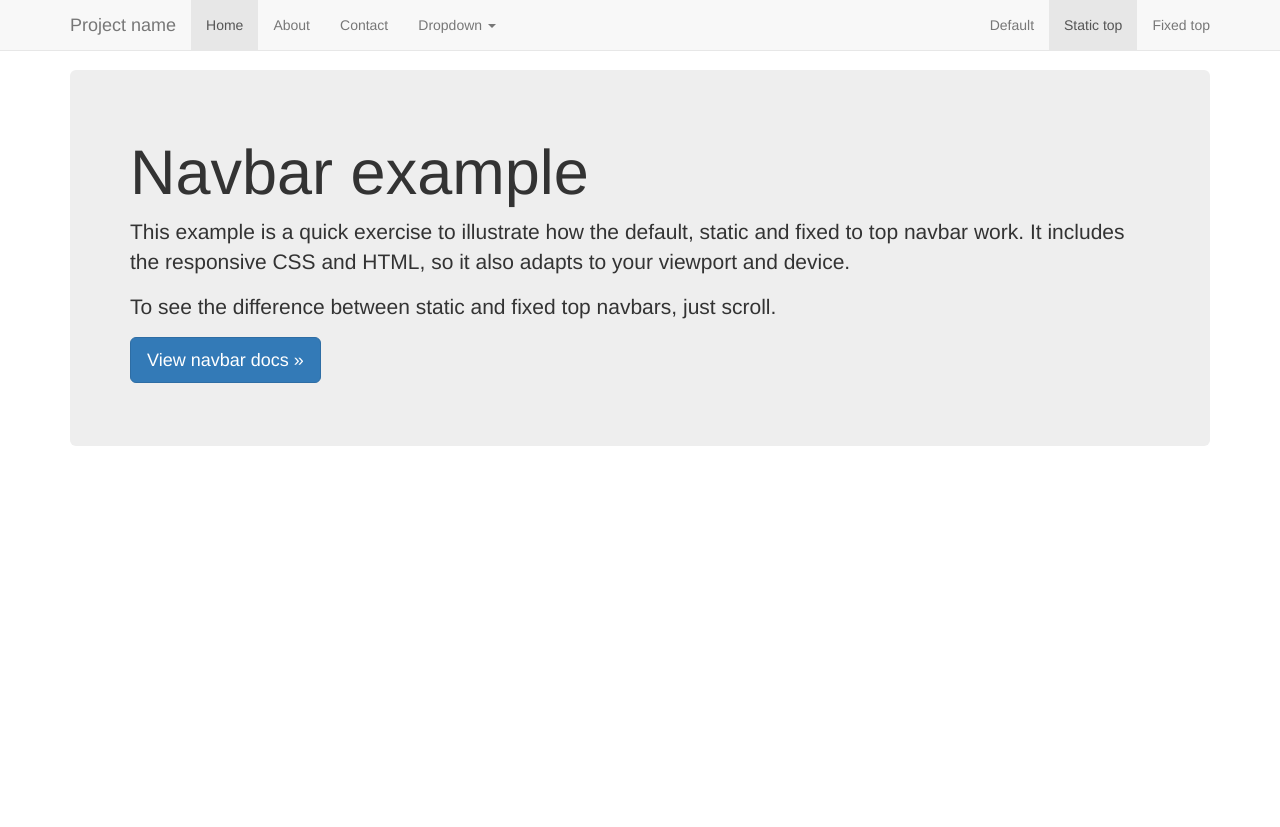
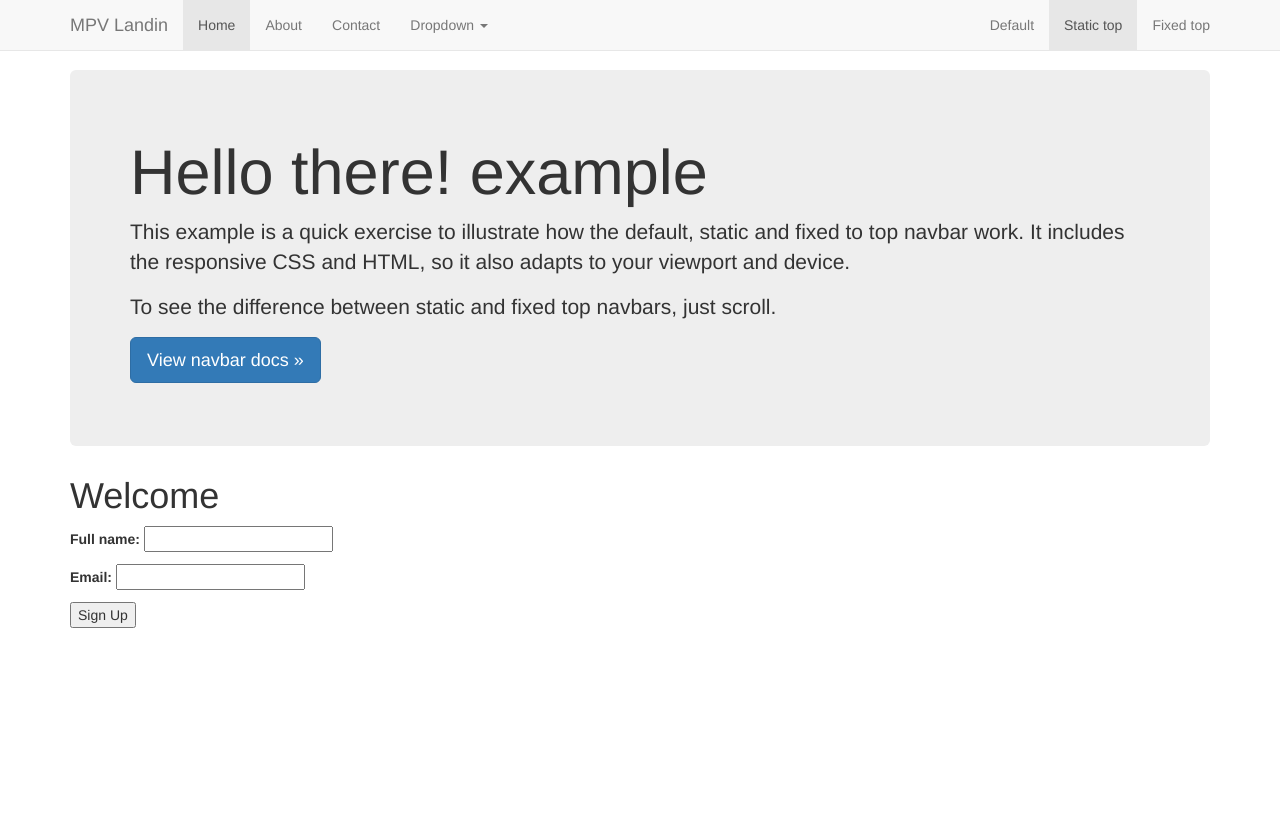
Before and after one commit to raeisi/tryDjango, a Django app: page / in a window 1280 px wide. Shown: the top 827 px of the page. Run offline with Django 3.2, Linux system fonts and the light colour scheme; some libraries are stand-ins or nearby versions.

Commit message:
templates inheritance end of movie 20

```diff
--- a/src/newsletter/views.py
+++ b/src/newsletter/views.py
@@ -30,7 +30,7 @@ def home(request):
 		}
 
 
-	return render(request, "base.html", context)
+	return render(request, "home.html", context)
 
 def contact(request):
 	form = ContactForm(request.POST or None)
--- a/src/templates/base.html
+++ b/src/templates/base.html
@@ -11,92 +11,36 @@
     <meta name="author" content="">
     <link rel="icon" href="../../favicon.ico">
 
-    <title>Static Top Navbar Example for Bootstrap</title>
+    <title>{% block head_title %}MPV Landing{% endblock %} </title>
 
-    <!-- Bootstrap core CSS -->
-    <!-- <link href="../../dist/css/bootstrap.min.css" rel="stylesheet"> -->
-    <link href="{% static 'css/bootstrap.min.css' %}" rel="stylesheet">
-    <!-- <img src="{% static "my_app/myexample.jpg" %}" alt="My image"/> -->
-    <!-- Custom styles for this template -->
-    <!-- <link href="navbar-static-top.css" rel="stylesheet"> -->
-    <link href="{% static 'css/navbar-static-top.css' %}" rel="stylesheet">
-
-    <!-- Just for debugging purposes. Don't actually copy these 2 lines! -->
-    <!--[if lt IE 9]><script src="../../assets/js/ie8-responsive-file-warning.js"></script><![endif]--><!--
-    <script src="../../assets/js/ie-emulation-modes-warning.js"></script>
- -->
-    <!-- HTML5 shim and Respond.js for IE8 support of HTML5 elements and media queries -->
-    <!--[if lt IE 9]>
-      <script src="https://oss.maxcdn.com/html5shiv/3.7.2/html5shiv.min.js"></script>
-      <script src="https://oss.maxcdn.com/respond/1.4.2/respond.min.js"></script>
-    <![endif]-->
-
+    {% include 'head_css.html' %}
 
   </head>
 
   <body>
 
-    <!-- Static navbar -->
-    <nav class="navbar navbar-default navbar-static-top">
-      <div class="container">
-        <div class="navbar-header">
-          <button type="button" class="navbar-toggle collapsed" data-toggle="collapse" data-target="#navbar" aria-expanded="false" aria-controls="navbar">
-            <span class="sr-only">Toggle navigation</span>
-            <span class="icon-bar"></span>
-            <span class="icon-bar"></span>
-            <span class="icon-bar"></span>
-          </button>
-          <a class="navbar-brand" href="#">Project name</a>
-        </div>
-        <div id="navbar" class="navbar-collapse collapse">
-          <ul class="nav navbar-nav">
-            <li class="active"><a href="#">Home</a></li>
-            <li><a href="#about">About</a></li>
-            <li><a href="#contact">Contact</a></li>
-            <li class="dropdown">
-              <a href="#" class="dropdown-toggle" data-toggle="dropdown" role="button" aria-haspopup="true" aria-expanded="false">Dropdown <span class="caret"></span></a>
-              <ul class="dropdown-menu">
-                <li><a href="#">Action</a></li>
-                <li><a href="#">Another action</a></li>
-                <li><a href="#">Something else here</a></li>
-                <li role="separator" class="divider"></li>
-                <li class="dropdown-header">Nav header</li>
-                <li><a href="#">Separated link</a></li>
-                <li><a href="#">One more separated link</a></li>
-              </ul>
-            </li>
-          </ul>
-          <ul class="nav navbar-nav navbar-right">
-            <li><a href="../navbar/">Default</a></li>
-            <li class="active"><a href="./">Static top <span class="sr-only">(current)</span></a></li>
-            <li><a href="../navbar-fixed-top/">Fixed top</a></li>
-          </ul>
-        </div><!--/.nav-collapse -->
-      </div>
-    </nav>
+  {% include 'navbar.html' %}
 
 
     <div class="container">
 
-      <!-- Main component for a primary marketing message or call to action -->
-      <div class="jumbotron">
-        <h1>Navbar example</h1>
-        <p>This example is a quick exercise to illustrate how the default, static and fixed to top navbar work. It includes the responsive CSS and HTML, so it also adapts to your viewport and device.</p>
-        <p>To see the difference between static and fixed top navbars, just scroll.</p>
-        <p>
-          <a class="btn btn-lg btn-primary" href="../../components/#navbar" role="button">View navbar docs &raquo;</a>
-        </p>
-      </div>
+    <!-- Main component for a primary marketing message or call to action -->
+    <div class="jumbotron">
+
+      {% block jumbotron_content %}
+
+      {% endblock %}
+
+    </div>
+
+
+    {% block content %}
+
+    {% endblock %}
 
     </div> <!-- /container -->
 
+  {% include 'javascript.html' %}
 
-    <!-- Bootstrap core JavaScript
-    ================================================== -->
-    <!-- Placed at the end of the document so the pages load faster -->
-    <script src="https://ajax.googleapis.com/ajax/libs/jquery/1.11.3/jquery.min.js"></script>
-    <script src="{% static 'js/bootstrap.min.js' %}"></script>
-    <!-- IE10 viewport hack for Surface/desktop Windows 8 bug -->
-    <script src="{% static 'js/ie10-viewport-bug-workaround.js' %}"></script>
   </body>
 </html>
--- /dev/null
+++ b/src/templates/head_css.html
@@ -0,0 +1,19 @@
+{% load staticfiles %}
+
+    <!-- Bootstrap core CSS -->
+    <!-- <link href="../../dist/css/bootstrap.min.css" rel="stylesheet"> -->
+    <link href="{% static 'css/bootstrap.min.css' %}" rel="stylesheet">
+    <!-- <img src="{% static "my_app/myexample.jpg" %}" alt="My image"/> -->
+    <!-- Custom styles for this template -->
+    <!-- <link href="navbar-static-top.css" rel="stylesheet"> -->
+    <link href="{% static 'css/navbar-static-top.css' %}" rel="stylesheet">
+
+    <!-- Just for debugging purposes. Don't actually copy these 2 lines! -->
+    <!--[if lt IE 9]><script src="../../assets/js/ie8-responsive-file-warning.js"></script><![endif]--><!--
+    <script src="../../assets/js/ie-emulation-modes-warning.js"></script>
+ -->
+    <!-- HTML5 shim and Respond.js for IE8 support of HTML5 elements and media queries -->
+    <!--[if lt IE 9]>
+      <script src="https://oss.maxcdn.com/html5shiv/3.7.2/html5shiv.min.js"></script>
+      <script src="https://oss.maxcdn.com/respond/1.4.2/respond.min.js"></script>
+    <![endif]-->
--- a/src/templates/home.html
+++ b/src/templates/home.html
@@ -1,8 +1,20 @@
+{% extends 'base.html' %}
+
+{% block head_title %}Welcom | {{ block.super}} {% endblock %}
+{% block jumbotron_content %}
+
+  <h1>Hello there! example</h1>
+  <p>This example is a quick exercise to illustrate how the default, static and fixed to top navbar work. It includes the responsive CSS and HTML, so it also adapts to your viewport and device.</p>
+  <p>To see the difference between static and fixed top navbars, just scroll.</p>
+  <p>
+    <a class="btn btn-lg btn-primary" href="../../components/#navbar" role="button">View navbar docs &raquo;</a>
+  </p>
+
+{% endblock %}
+
+{% block content %}
+
 <h1>{{title}}</h1>
-
-{{user}}
-
-{{request.user}}
 
 <form method="POST" action="">{% csrf_token %}
 
@@ -11,3 +23,4 @@
 <input type="submit" value="Sign Up"/>
 
 </form>
+{% endblock %}
--- /dev/null
+++ b/src/templates/javascript.html
@@ -0,0 +1,9 @@
+{% load staticfiles %}
+
+    <!-- Bootstrap core JavaScript
+    ================================================== -->
+    <!-- Placed at the end of the document so the pages load faster -->
+    <script src="https://ajax.googleapis.com/ajax/libs/jquery/1.11.3/jquery.min.js"></script>
+    <script src="{% static 'js/bootstrap.min.js' %}"></script>
+    <!-- IE10 viewport hack for Surface/desktop Windows 8 bug -->
+    <script src="{% static 'js/ie10-viewport-bug-workaround.js' %}"></script>
--- /dev/null
+++ b/src/templates/navbar.html
@@ -0,0 +1,38 @@
+<!-- Static navbar -->
+    <nav class="navbar navbar-default navbar-static-top">
+      <div class="container">
+        <div class="navbar-header">
+          <button type="button" class="navbar-toggle collapsed" data-toggle="collapse" data-target="#navbar" aria-expanded="false" aria-controls="navbar">
+            <span class="sr-only">Toggle navigation</span>
+            <span class="icon-bar"></span>
+            <span class="icon-bar"></span>
+            <span class="icon-bar"></span>
+          </button>
+          <a class="navbar-brand" href="#">MPV Landin</a>
+        </div>
+        <div id="navbar" class="navbar-collapse collapse">
+          <ul class="nav navbar-nav">
+            <li class="active"><a href="#">Home</a></li>
+            <li><a href="#about">About</a></li>
+            <li><a href="#contact">Contact</a></li>
+            <li class="dropdown">
+              <a href="#" class="dropdown-toggle" data-toggle="dropdown" role="button" aria-haspopup="true" aria-expanded="false">Dropdown <span class="caret"></span></a>
+              <ul class="dropdown-menu">
+                <li><a href="#">Action</a></li>
+                <li><a href="#">Another action</a></li>
+                <li><a href="#">Something else here</a></li>
+                <li role="separator" class="divider"></li>
+                <li class="dropdown-header">Nav header</li>
+                <li><a href="#">Separated link</a></li>
+                <li><a href="#">One more separated link</a></li>
+              </ul>
+            </li>
+          </ul>
+          <ul class="nav navbar-nav navbar-right">
+            <li><a href="../navbar/">Default</a></li>
+            <li class="active"><a href="./">Static top <span class="sr-only">(current)</span></a></li>
+            <li><a href="../navbar-fixed-top/">Fixed top</a></li>
+          </ul>
+        </div><!--/.nav-collapse -->
+      </div>
+    </nav>
--- a/src/trydjango18/settings.py
+++ b/src/trydjango18/settings.py
@@ -29,7 +29,7 @@ ALLOWED_HOSTS = []
 
 EMAIL_HOST = 'smtp.gmail.com'
 EMAIL_HOST_USER = 'PytDjango@gmail.com'
-EMAIL_HOST_PASSWORD = 'Pd654321'
+EMAIL_HOST_PASSWORD = '********'
 EMAIL_PORT = 587
 EMAIL_USE_TLS = True
 
```
Also changed, not shown: 2 other files.
